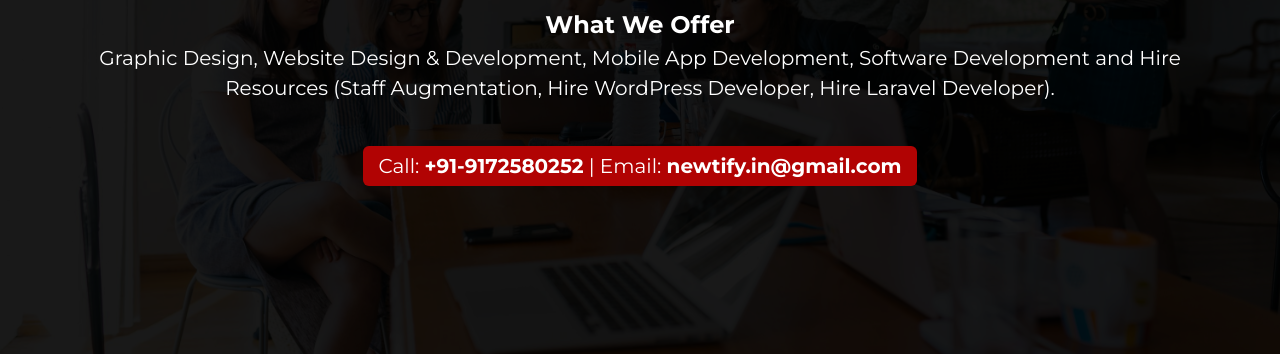
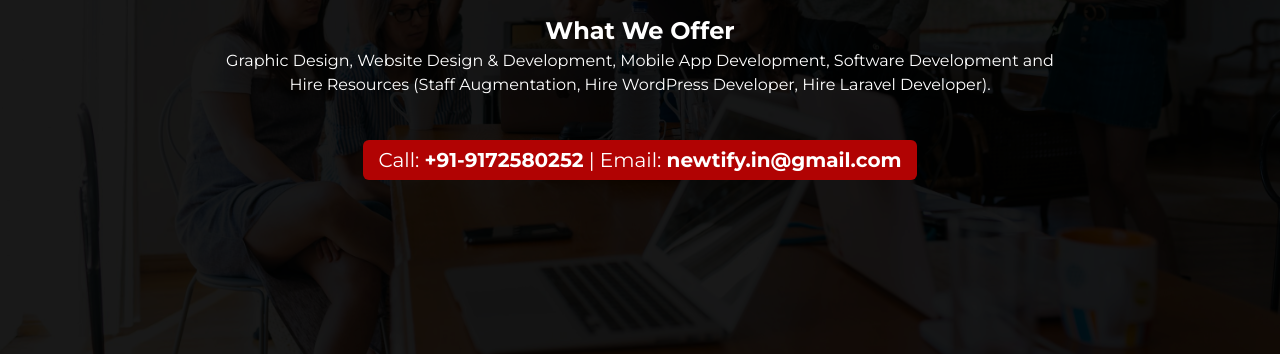
Before and after one commit to balajigahire/newtify, a plain HTML site: page index.html in a window 1280 px wide. Shown: the part 446-800 px from the top of the page. Drawn offline with nearby package versions, Linux system fonts and the light colour scheme; a web font is replaced by a local one.

Commit message:
Update index.html

```diff
--- a/index.html
+++ b/index.html
@@ -28,9 +28,9 @@
           <P class="fs-6 text-warning">We’re launching our online presence very soon.
             Stay tuned for updates!</P>
 
-            <p class="fs-5 text-white">
+            <p class="fs-6 text-white">
               <b class="fs-4">What We Offer</b><br>
-              Graphic Design, Website Design & Development, Mobile App Development, Software Development and Hire Resources (Staff Augmentation, Hire WordPress Developer, Hire Laravel Developer).
+              Graphic Design, Website Design & Development, Mobile App Development, Software Development and <br /> Hire Resources (Staff Augmentation, Hire WordPress Developer, Hire Laravel Developer).
             </p>
 
             <div class="mt-5 text-white fs-5">
```
